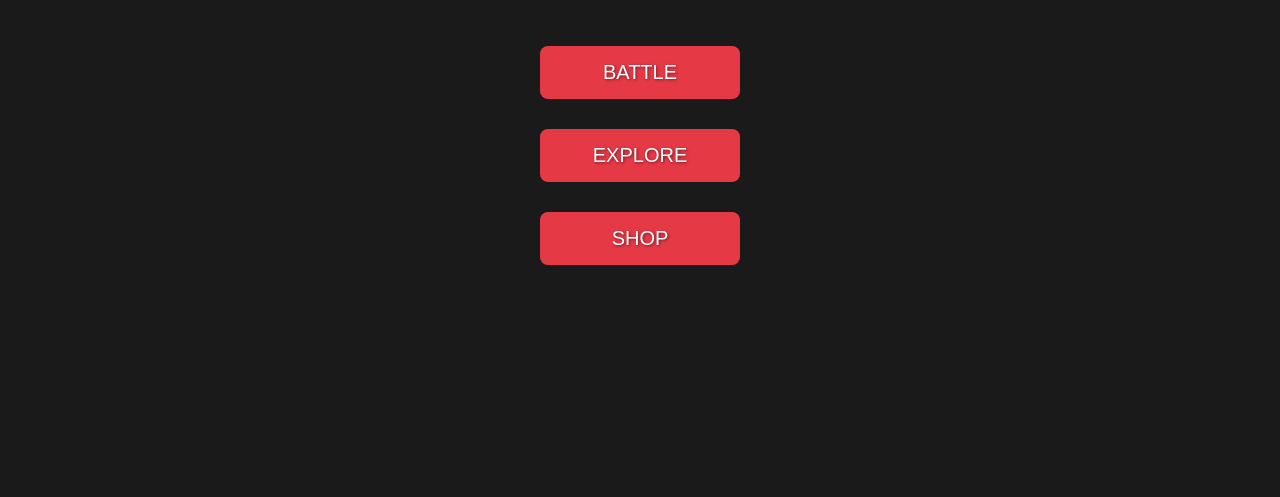
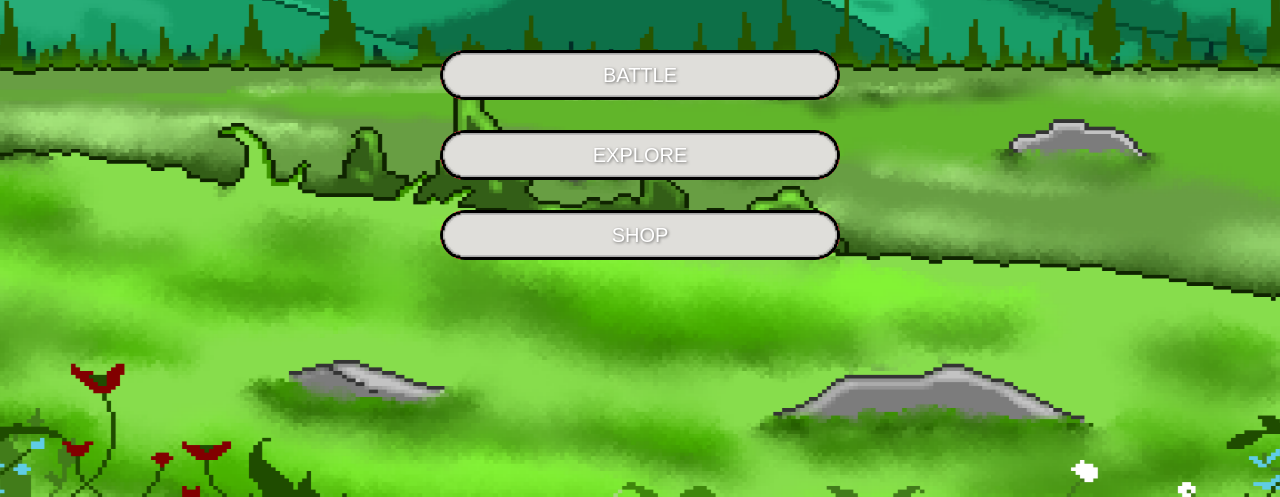
Before and after one commit to eZBaSic/SPIKE, a website: page home.html in a window 1280 px wide. Shown: the part 303-800 px from the top of the page. Drawn offline with Linux system fonts and the light colour scheme.

Commit message:
Update home.html

```diff
--- a/home.html
+++ b/home.html
@@ -16,6 +16,10 @@
             justify-content: center;
             align-items: center;
             height: 100vh;
+            background-image: url('Images/LogIn_Background.png'); /* Your image path here */
+            background-size: cover; /* This will make sure the image covers the entire page */
+            background-position: center; /* Center the image */
+            background-repeat: no-repeat; /* Ensure the image doesn't repeat */
         }
 
         h1 {
@@ -32,17 +36,21 @@
         }
 
         .button-container button {
-            width: 200px;
-            padding: 15px;
+            width: 400px;
+            height: 50px;
             margin: 15px 0;
             background-color: #e63946;
             border: none;
-            border-radius: 8px;
+            border-radius: 30px;
             color: white;
             font-size: 20px;
             cursor: pointer;
             transition: background-color 0.3s ease, transform 0.2s ease;
             text-shadow: 1px 1px 3px rgba(0, 0, 0, 0.5);
+            background-image: url('Images/LogIn_box.png');
+            background-size: cover;
+            background-position: center;
+            background-repeat: no-repeat;
         }
 
         .button-container button:hover {
@@ -59,7 +67,7 @@
 
     <h1>S.P.I.K.E. Menu</h1>
     <div class="button-container">
-        <button onclick="window.location.href='battle.html';">BATTLE</button>
+        <button onclick="window.location.href='Battle.html';">BATTLE</button>
         <button onclick="window.location.href='explore.html';">EXPLORE</button>
         <button onclick="window.location.href='shop.html';">SHOP</button>
     </div>
```
